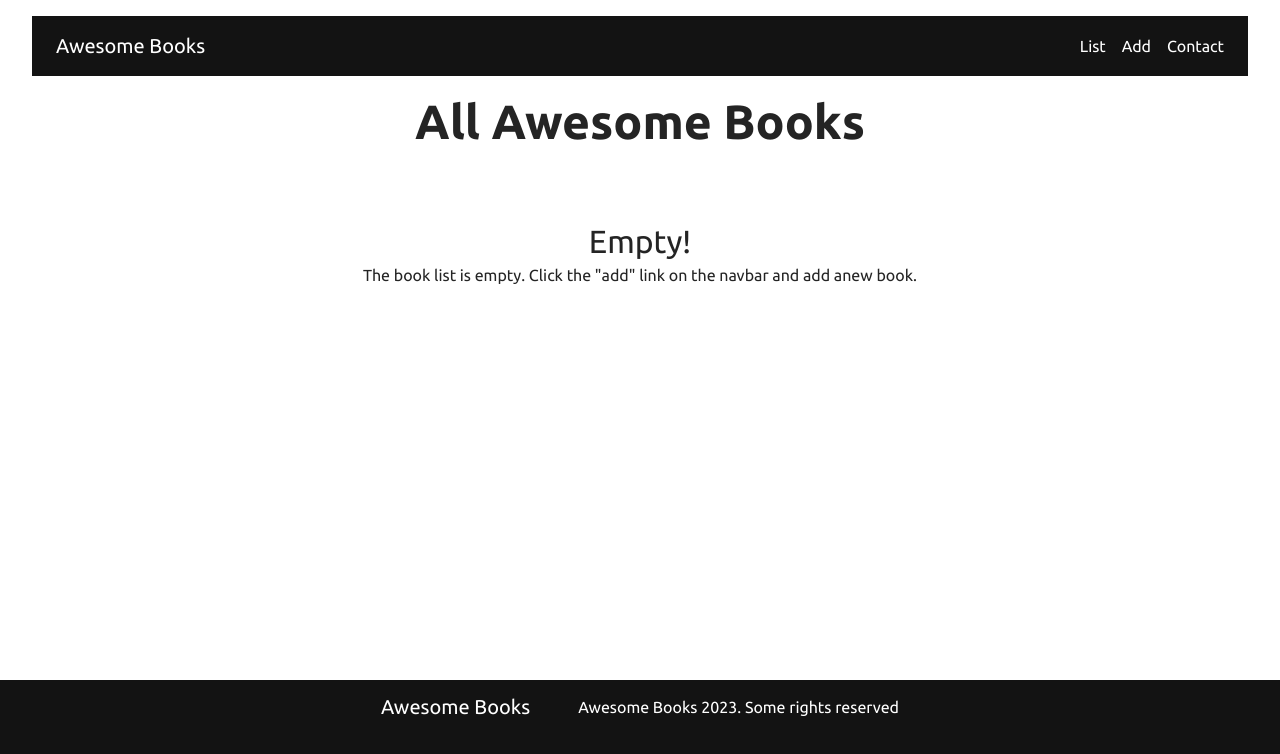
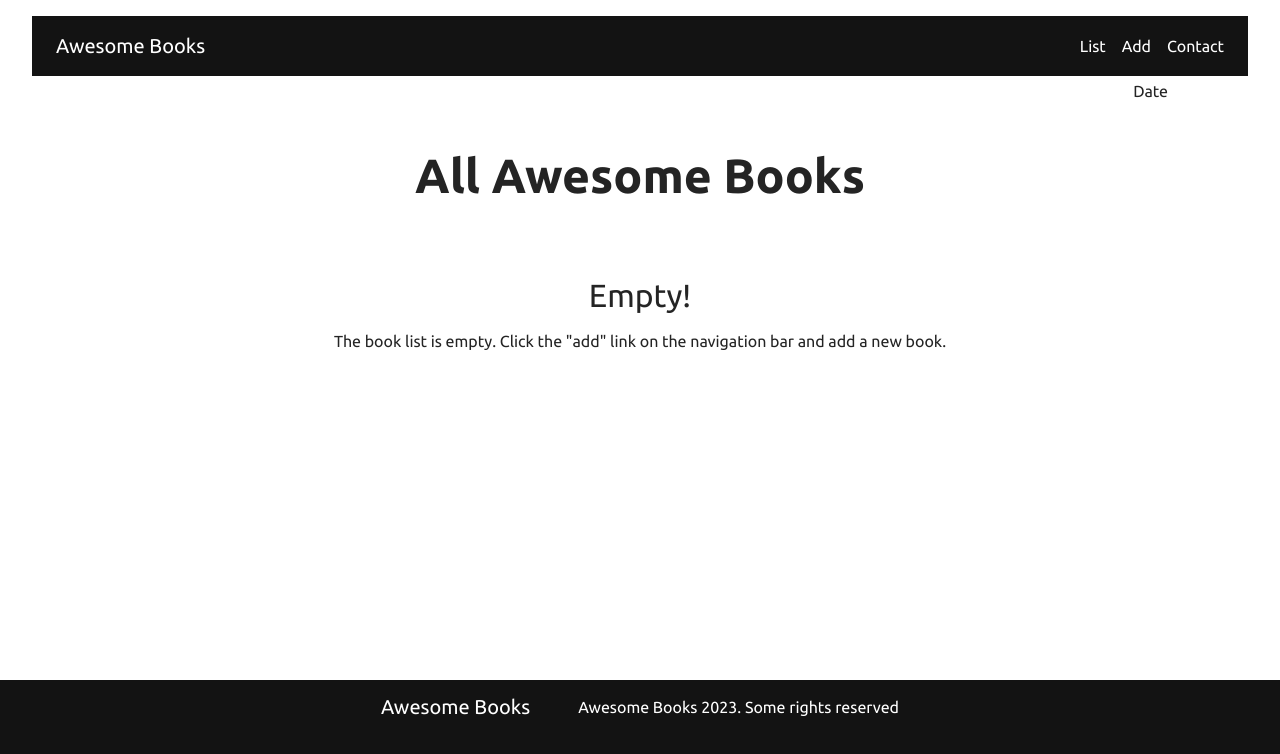
Before and after one commit to Timbar09/Awesome-books-vol-2, a website with bundled scripts: page index.html in a window 1280 px wide. Built offline with nearby package versions, Linux system fonts and the light colour scheme.

Commit message:
Add date CSS and HTML

```diff
--- a/index.css
+++ b/index.css
@@ -36,7 +36,7 @@ body {
 }
 
 .container-pall {
-  padding: 3rem 2rem;
+  padding: 5rem 2rem 1rem;
 }
 
 .section {
@@ -45,6 +45,11 @@ body {
 
 .section .container {
   height: 85vh;
+}
+
+.section__date {
+  display: block;
+  text-align: right;
 }
 
 .section__title {
@@ -127,6 +132,7 @@ a {
 }
 
 .hero__description span {
+  padding-bottom: 0.75rem;
   display: block;
   font-size: 2rem;
 }
--- a/index.html
+++ b/index.html
@@ -30,6 +30,7 @@
     <main class="main">
       <section id="books-list" class="books-container hero section">
         <div class="container container-pall">
+          <span class="section__date">Date</span>
           <h1 class="hero__title">All Awesome Books</h1>
 
           <p class="hero__description"></p>
--- a/modules/userInterface.js
+++ b/modules/userInterface.js
@@ -23,7 +23,8 @@ export default class UserInterface {
     if (booksList.childElementCount > 0) {
       emptyMessage.innerHTML = '';
     } else {
-      emptyMessage.innerHTML = '<span>Empty!</span>The book list is empty. Click the "add" link on the navbar and add anew book.';
+      emptyMessage.innerHTML =
+        '<span>Empty!</span>The book list is empty. Click the "add" link on the navigation bar and add a new book.';
     }
   }
 
@@ -40,7 +41,8 @@ export default class UserInterface {
 
   static bookAddSuccess() {
     const formTitle = document.querySelector('.section__title');
-    formTitle.innerHTML = '<span class="success-message"><i class="fa-regular fa-circle-check"></i> New book added!</span>';
+    formTitle.innerHTML =
+      '<span class="success-message"><i class="fa-regular fa-circle-check"></i> New book added!</span>';
     setTimeout(() => {
       formTitle.innerHTML = 'Add new book';
     }, 2000);
```
